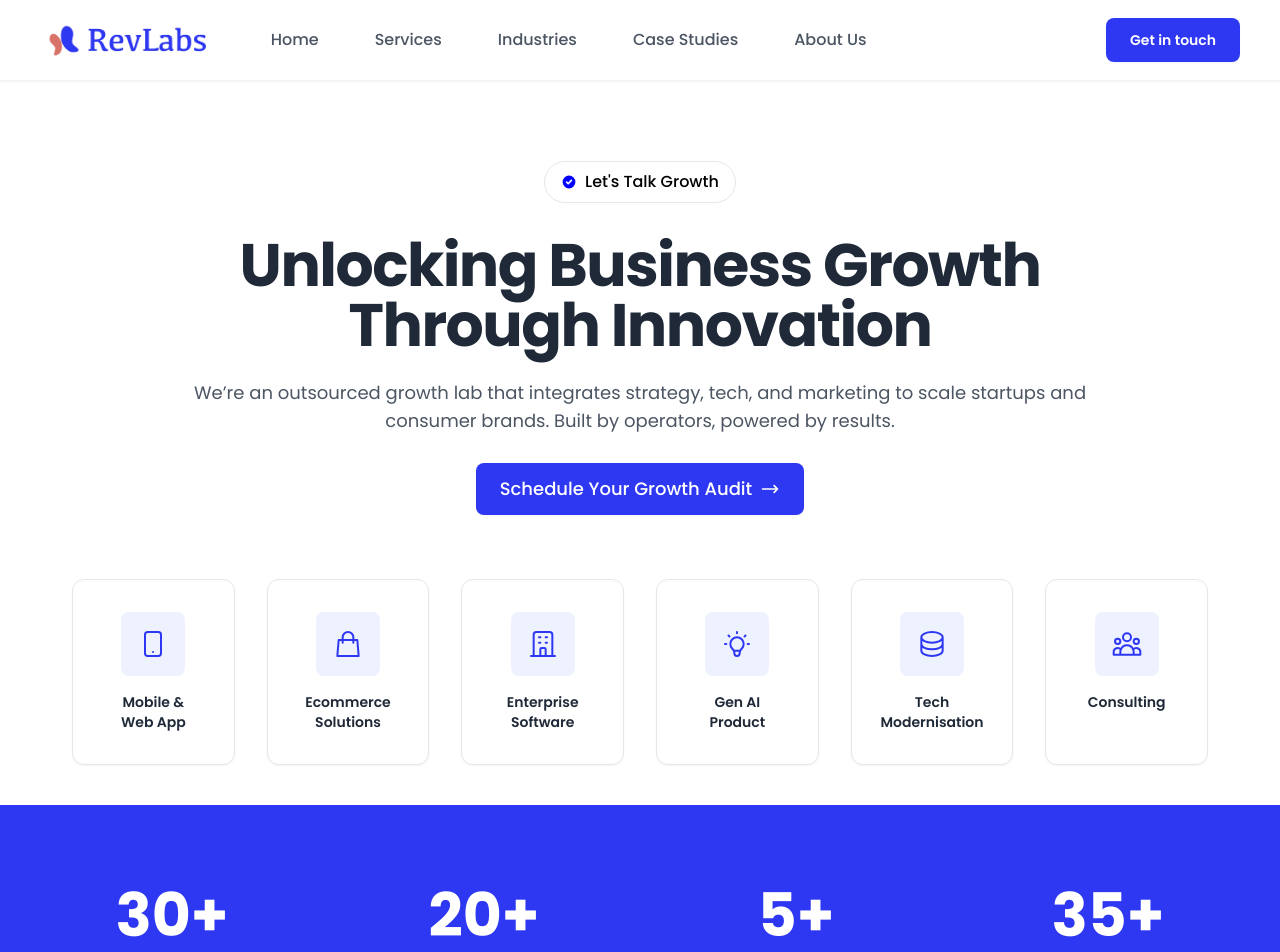
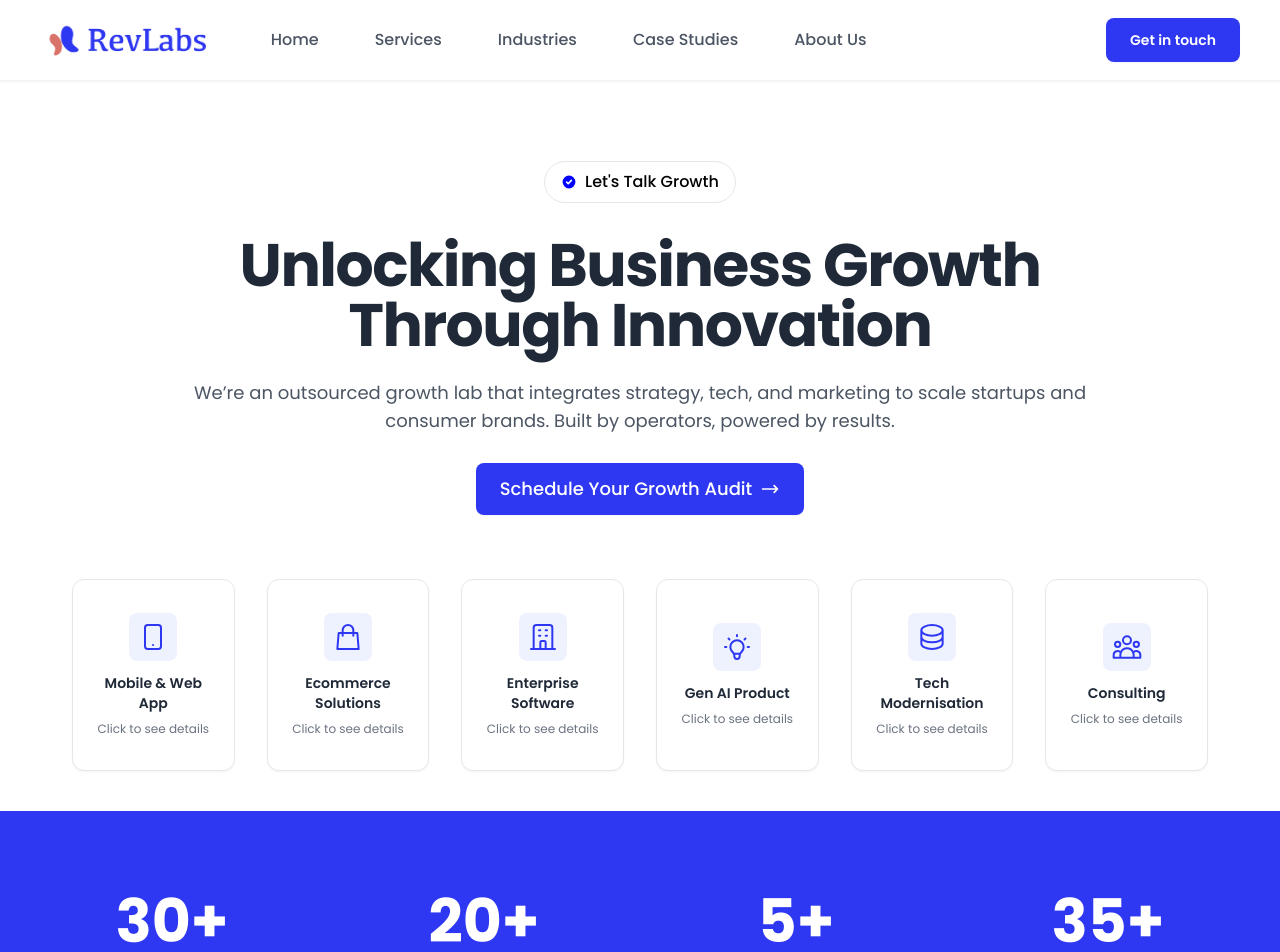
Before and after one commit to Rutetid/Revlabs, a React (Vite) app: page / in a window 1280 px wide. Shown: the top 952 px of the page. Built offline with nearby package versions, Linux system fonts and the light colour scheme; a web font is replaced by a local one.

Commit message:
Made service card flip animation and added the team section

```diff
--- a/src/App.jsx
+++ b/src/App.jsx
@@ -8,6 +8,7 @@ import OurServices from "./components/OurServices";
 import Industries from "./components/Industries";
 import WhyChoose from "./components/WhyChoose";
 import CaseStudies from "./components/CaseStudies";
+import Team from "./components/Team";
 import Footer from "./components/Footer";
 
 const App = () => {
@@ -22,6 +23,7 @@ const App = () => {
       <Industries />
       <WhyChoose />
       <CaseStudies />
+      <Team />
       <Footer />
     </div>
   );
--- a/src/components/ServiceCard.jsx
+++ b/src/components/ServiceCard.jsx
@@ -1,14 +1,125 @@
+import { useState } from "react";
+import { motion } from "motion/react";
+
 const ServiceCard = ({ title, icon }) => {
+  const [isFlipped, setIsFlipped] = useState(false);
+
+  // Sample back content - you can customize this
+  const getBackContent = (title) => {
+    const backData = {
+      "Web Development": {
+        description: "Full-stack web applications with modern frameworks",
+        features: ["React/Next.js", "Node.js APIs", "Database Design"],
+        price: "Starting from $5k",
+      },
+      "Mobile Development": {
+        description: "Native and cross-platform mobile applications",
+        features: ["iOS & Android", "React Native", "App Store Deployment"],
+        price: "Starting from $8k",
+      },
+      "Cloud Solutions": {
+        description: "Scalable cloud infrastructure and deployment",
+        features: ["AWS/Azure", "DevOps", "Auto-scaling"],
+        price: "Starting from $3k",
+      },
+      "Gen AI Product": {
+        description: "AI-powered solutions and intelligent automation",
+        features: ["Machine Learning", "NLP Integration", "Custom AI Models"],
+        price: "Starting from $10k",
+      },
+      "Tech Modernisation": {
+        description: "Legacy system upgrades and optimization",
+        features: ["Code Refactoring", "Performance Boost", "Security Updates"],
+        price: "Starting from $7k",
+      },
+      Consulting: {
+        description: "Strategic technology guidance and planning",
+        features: ["Architecture Review", "Tech Strategy", "Team Training"],
+        price: "Starting from $2k",
+      },
+    };
+
+    return (
+      backData[title] || {
+        description: "Comprehensive solution tailored to your needs",
+        features: [
+          "Custom Development",
+          "Quality Assurance",
+          "Ongoing Support",
+        ],
+        price: "Contact for pricing",
+      }
+    );
+  };
+
+  const backContent = getBackContent(title);
+
   return (
-    <div className="bg-white rounded-xl p-8 shadow-sm hover:shadow-md transition-all duration-300 border border-gray-200 hover:border-indigo-100 group">
-      <div className="flex flex-col items-center text-center">
-        <div className="w-16 h-16 bg-indigo-50 rounded-lg flex items-center justify-center mb-4 text-primary group-hover:bg-indigo-100 transition-colors duration-300">
-          {icon}
+    <div
+      className="flip-card h-48 cursor-pointer"
+      onClick={() => setIsFlipped(!isFlipped)}
+    >
+      <motion.div
+        className="flip-card-inner w-full h-full relative"
+        animate={{ rotateY: isFlipped ? 180 : 0 }}
+        transition={{ duration: 0.6, type: "spring", stiffness: 100 }}
+        style={{ transformStyle: "preserve-3d" }}
+      >
+        {/* Front Side */}
+        <div
+          className="flip-card-front absolute inset-0 w-full h-full bg-white rounded-xl p-6 shadow-sm hover:shadow-md transition-all duration-300 border border-gray-200 hover:border-indigo-100 group"
+          style={{ backfaceVisibility: "hidden" }}
+        >
+          <div className="flex flex-col items-center text-center h-full justify-center">
+            <div className="w-12 h-12 bg-indigo-50 rounded-lg flex items-center justify-center mb-3 text-primary group-hover:bg-indigo-100 transition-colors duration-300">
+              {icon}
+            </div>
+            <h3 className="text-sm font-semibold text-text-primary group-hover:text-primary transition-colors duration-300">
+              {title}
+            </h3>
+            <p className="text-xs text-gray-500 mt-2">Click to see details</p>
+          </div>
         </div>
-        <h3 className="text-sm font-semibold text-text-primary group-hover:text-primary transition-colors duration-300">
-          {title}
-        </h3>
-      </div>
+
+        {/* Back Side */}
+        <div
+          className="flip-card-back absolute inset-0 w-full h-full bg-gradient-to-br from-primary to-indigo-600 rounded-xl p-4 text-white shadow-md"
+          style={{ backfaceVisibility: "hidden", transform: "rotateY(180deg)" }}
+        >
+          <div className="flex flex-col h-full">
+            <div className="flex items-center justify-between mb-3">
+              <h3 className="text-sm font-bold">{title}</h3>
+              <button className="text-white/80 hover:text-white text-xs">
+                ×
+              </button>
+            </div>
+
+            <p className="text-xs text-white/90 mb-3 line-clamp-2">
+              {backContent.description}
+            </p>
+
+            <div className="flex-1 pb-1">
+              <ul className="space-y-1">
+                {backContent.features.map((feature, index) => (
+                  <li
+                    key={index}
+                    className="text-xs text-white/80 flex items-center"
+                  >
+                    <span className="w-1 h-1 bg-white/60 rounded-full mr-2 flex-shrink-0"></span>
+                    {feature}
+                  </li>
+                ))}
+              </ul>
+            </div>
+
+            <div className="mt-auto pt-3 border-t border-white/20">
+              <p className="text-xs font-semibold text-white">
+                {backContent.price}
+              </p>
+            </div>
+          </div>
+        </div>
+      </motion.div>
     </div>
   );
 };
--- /dev/null
+++ b/src/components/Team.jsx
@@ -0,0 +1,139 @@
+import { motion } from "motion/react";
+
+const Team = () => {
+  const teamMembers = [
+    {
+      id: 1,
+      name: "Siddharth",
+      role: "CEO",
+      description: "2x Entrepreneur, Ex. Swiggy, Gameskraft, IIT, 13 yrs exp",
+      image:
+        "https://images.unsplash.com/photo-1441986300917-64674bd600d8?w=600&h=400&fit=crop",
+    },
+    {
+      id: 2,
+      name: "Amit",
+      role: "CTO",
+      description: "2x Entrepreneur, Ex. Swiggy, IBM, NIT, 25 yrs exp",
+      image:
+        "https://images.unsplash.com/photo-1497366216548-37526070297c?w=600&h=400&fit=crop",
+    },
+  ];
+  const containerVariants = {
+    hidden: { opacity: 0, y: 50 },
+    visible: {
+      opacity: 1,
+      y: 0,
+      transition: {
+        duration: 0.8,
+        staggerChildren: 0.3,
+      },
+    },
+  };
+
+  const headerVariants = {
+    hidden: { opacity: 0, y: 30 },
+    visible: {
+      opacity: 1,
+      y: 0,
+      transition: { duration: 0.6 },
+    },
+  };
+
+  const leftItemVariants = {
+    hidden: { opacity: 0, x: -100 },
+    visible: {
+      opacity: 1,
+      x: 0,
+      transition: { duration: 0.8, ease: "easeOut" },
+    },
+  };
+
+  const rightItemVariants = {
+    hidden: { opacity: 0, x: 100 },
+    visible: {
+      opacity: 1,
+      x: 0,
+      transition: { duration: 0.8, ease: "easeOut" },
+    },
+  };
+
+  return (
+    <motion.section
+      className="bg-white py-20 px-4 sm:px-6 lg:px-8 font-poppins"
+      initial="hidden"
+      whileInView="visible"
+      viewport={{ once: true, amount: 0.3 }}
+      variants={containerVariants}
+    >
+      <div className="max-w-7xl mx-auto">
+        {" "}
+        {/* Header */}
+        <motion.div className="text-center mb-16" variants={headerVariants}>
+          <p className="text-primary text-lg font-medium uppercase tracking-wider mb-4">
+            OUR TEAM
+          </p>
+          <h2 className="text-4xl sm:text-5xl font-bold text-text-primary mb-6">
+            Meet the Visionaries Behind RevLabs
+          </h2>
+          <p className="text-lg text-text-secondary max-w-3xl mx-auto leading-relaxed">
+            At RevLabs, our team of 35+ tech experts thrives on innovation.
+            <br />
+            We create solutions that meet needs and drive success.
+          </p>
+        </motion.div>{" "}
+        {/* Team Grid */}
+        <div className="grid grid-cols-1 lg:grid-cols-2 gap-8 max-w-6xl mx-auto">
+          {teamMembers.map((member, index) => (
+            <motion.div
+              key={member.id}
+              className="group cursor-pointer"
+              variants={index === 0 ? leftItemVariants : rightItemVariants}
+              whileHover={{ scale: 1.02 }}
+              transition={{ duration: 0.3 }}
+            >
+              <div className="relative h-96 rounded-3xl overflow-hidden shadow-lg hover:shadow-xl transition-shadow duration-500">
+                {/* Image */}
+                <div
+                  className="absolute inset-0 bg-cover bg-center transition-transform duration-700 group-hover:scale-110"
+                  style={{ backgroundImage: `url(${member.image})` }}
+                >
+                  {/* Overlay */}
+                  <div className="absolute inset-0 bg-gradient-to-br from-black/30 via-black/20 to-black/60"></div>
+                </div>
+
+                {/* Content */}
+                <div className="relative h-full flex flex-col justify-end p-8">
+
+                  {/* Text Content */}
+                  <div className="text-white">
+                    <h3 className="text-3xl font-bold mb-2 font-script">
+                      {member.name}
+                    </h3>
+                    <p className="text-xl font-semibold mb-3 text-white/90">
+                      {member.role}
+                    </p>
+                    <p className="text-sm text-white/80 leading-relaxed">
+                      {member.description}
+                    </p>
+                  </div>
+                </div>
+              </div>
+            </motion.div>
+          ))}
+        </div>{" "}
+        {/* CTA Section */}
+        <motion.div className="text-center mt-16" variants={headerVariants}>
+          <p className="text-text-secondary mb-6">
+            Want to join our team of visionaries?
+          </p>
+          <button className="bg-primary text-white hover:bg-primary/90 px-8 py-3 rounded-lg font-semibold transition-all duration-300 shadow-lg hover:shadow-xl">
+            View Open Positions
+          </button>
+        </motion.div>
+      </div>
+    </motion.section>
+  );
+};
+
+export default Team;
--- a/src/components/TrustedBrands.jsx
+++ b/src/components/TrustedBrands.jsx
@@ -50,7 +50,7 @@ const TrustedBrands = () => {
       <div className="max-w-7xl mx-auto">
         {/* Header */}
         <div className="text-center mb-16">
-          <p className="text-primary text-sm font-medium uppercase tracking-wider mb-4 font-poppins">
+          <p className="text-primary text-lg font-medium uppercase tracking-wider mb-4 font-poppins">
             TRUSTED BY
           </p>
           <h2 className="text-4xl sm:text-5xl font-bold text-text-primary mb-6 font-poppins">
--- a/src/index.css
+++ b/src/index.css
@@ -1,4 +1,5 @@
 @import url("https://fonts.googleapis.com/css2?family=Poppins:wght@300;400;500;600;700;800&display=swap");
+@import url("https://fonts.googleapis.com/css2?family=Dancing+Script:wght@400;500;600;700&display=swap");
 
 @tailwind base;
 @tailwind components;
@@ -21,3 +22,42 @@
 .animate-scroll:hover {
   animation-play-state: paused;
 }
+
+/* Flip Card Styles */
+.flip-card {
+  perspective: 1000px;
+}
+
+.flip-card-inner {
+  position: relative;
+  width: 100%;
+  height: 100%;
+  transition: transform 0.3s;
+  transform-style: preserve-3d;
+}
+
+.flip-card-front,
+.flip-card-back {
+  position: absolute;
+  width: 100%;
+  height: 100%;
+  -webkit-backface-visibility: hidden;
+  backface-visibility: hidden;
+}
+
+.flip-card-back {
+  transform: rotateY(180deg);
+}
+
+/* Utility for line clamping */
+.line-clamp-2 {
+  display: -webkit-box;
+  -webkit-line-clamp: 2;
+  -webkit-box-orient: vertical;
+  overflow: hidden;
+}
+
+/* Script font for team member names */
+.font-script {
+  font-family: "Dancing Script", cursive;
+}
```
